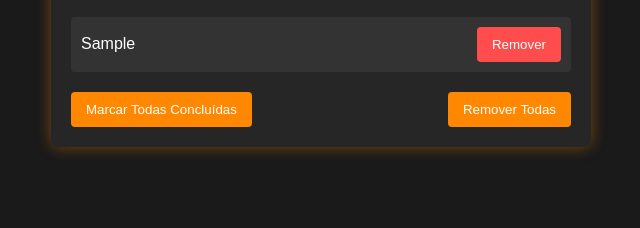
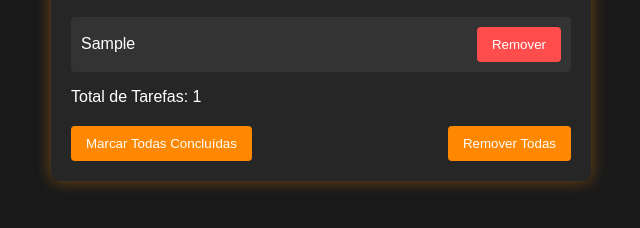
Before and after one commit to GuiBondade/Lista_De_Tarefas, a plain HTML site: page index.html in a window 1280 px wide. Both pictures are taken after typing "Sample" into the empty fields and a click on the button "Adicionar". Shown: the part 158-386 px from the top of the page, without its empty margins (319-959 px from the left). Drawn offline with Linux system fonts and the light colour scheme.

Commit message:
Versão com Contador de Tarefas A Partir dos Cliques

```diff
--- a/index.html
+++ b/index.html
@@ -16,6 +16,8 @@
 
     <ul id="taskList"></ul>
 
+    <p>Total de Tarefas: <span id="tasksTotal">0</span></p>
+
     <div class="controls">
       <button onclick="markAllCompleted()">Marcar Todas Concluídas</button>
       <button onclick="clearAll()">Remover Todas</button>
--- a/script.js
+++ b/script.js
@@ -6,7 +6,9 @@ function addTask() {
   const input = document.getElementById("taskInput");
   const taskText = input.value.trim();
 
+
   if (taskText === "") return;
+
 
   const task = {
     text: taskText,
@@ -18,6 +20,7 @@ function addTask() {
   saveTasks(tasks);
   input.value = "";
   renderTasks();
+  changeTaskAmount(1);
 }
 
 function getTasks() {
@@ -48,6 +51,9 @@ function renderTasks() {
     removeBtn.textContent = "Remover";
     removeBtn.addEventListener("click", () => removeTask(index));
 
+    // Atualiza o total de tarefas a partir do localStorage
+    document.getElementById("tasksTotal").textContent = localStorage.getItem("taskAmount") || 0;
+
     li.appendChild(span);
     li.appendChild(removeBtn);
     taskList.appendChild(li);
@@ -65,6 +71,7 @@ function removeTask(index) {
   const tasks = getTasks();
   tasks.splice(index, 1);
   saveTasks(tasks);
+  changeTaskAmount(-1);
   renderTasks();
 }
 
@@ -76,7 +83,16 @@ function markAllCompleted() {
 
 function clearAll() {
   localStorage.removeItem("tasks");
+  // reseseta o total de tarefas para 0, e remove o item do localStorage
+  document.getElementById("tasksTotal").textContent = 0;
+  localStorage.removeItem("taskAmount");
   renderTasks();
+}
+
+function changeTaskAmount(amount) {
+  totalAmount = parseInt(document.getElementById("tasksTotal").textContent) + amount;
+  localStorage.setItem("taskAmount", totalAmount)
+  document.getElementById("tasksTotal").textContent = localStorage.getItem("taskAmount") || 0;
 }
 
 function loadTasks() {
```
